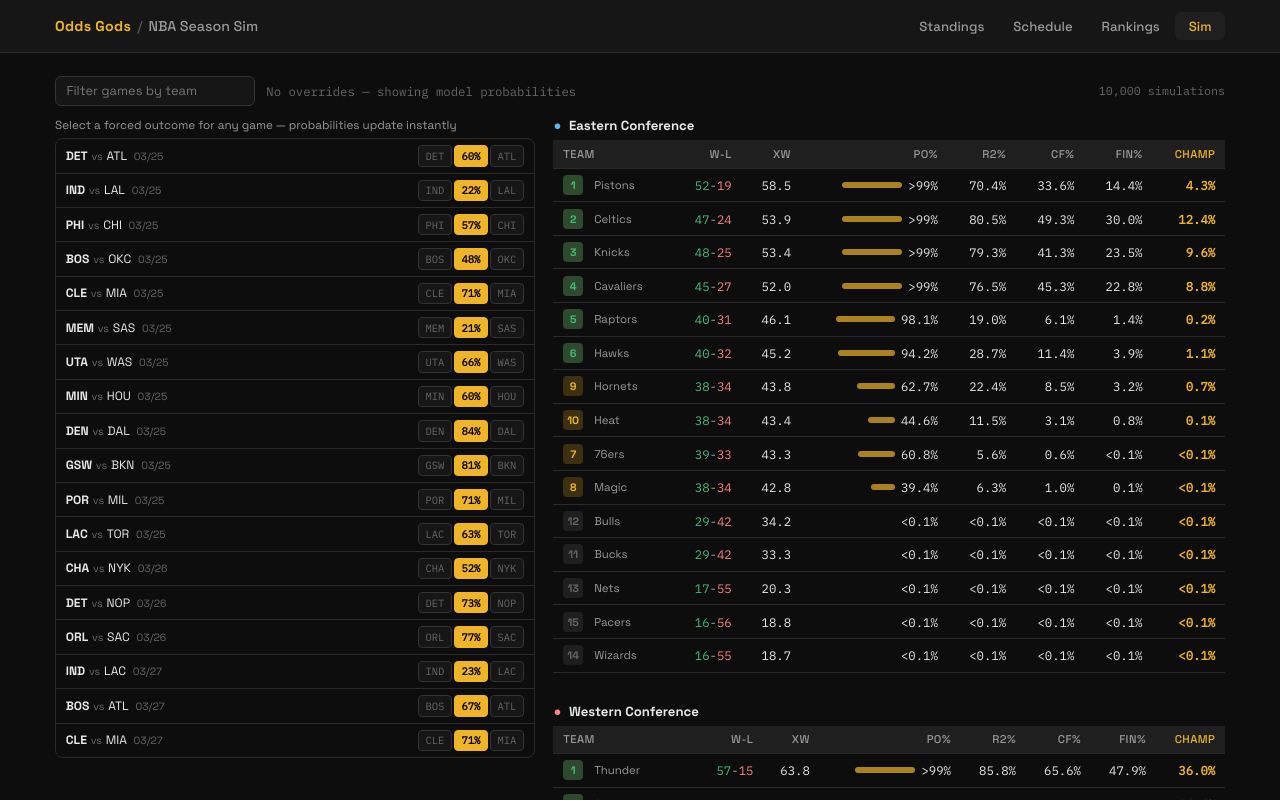
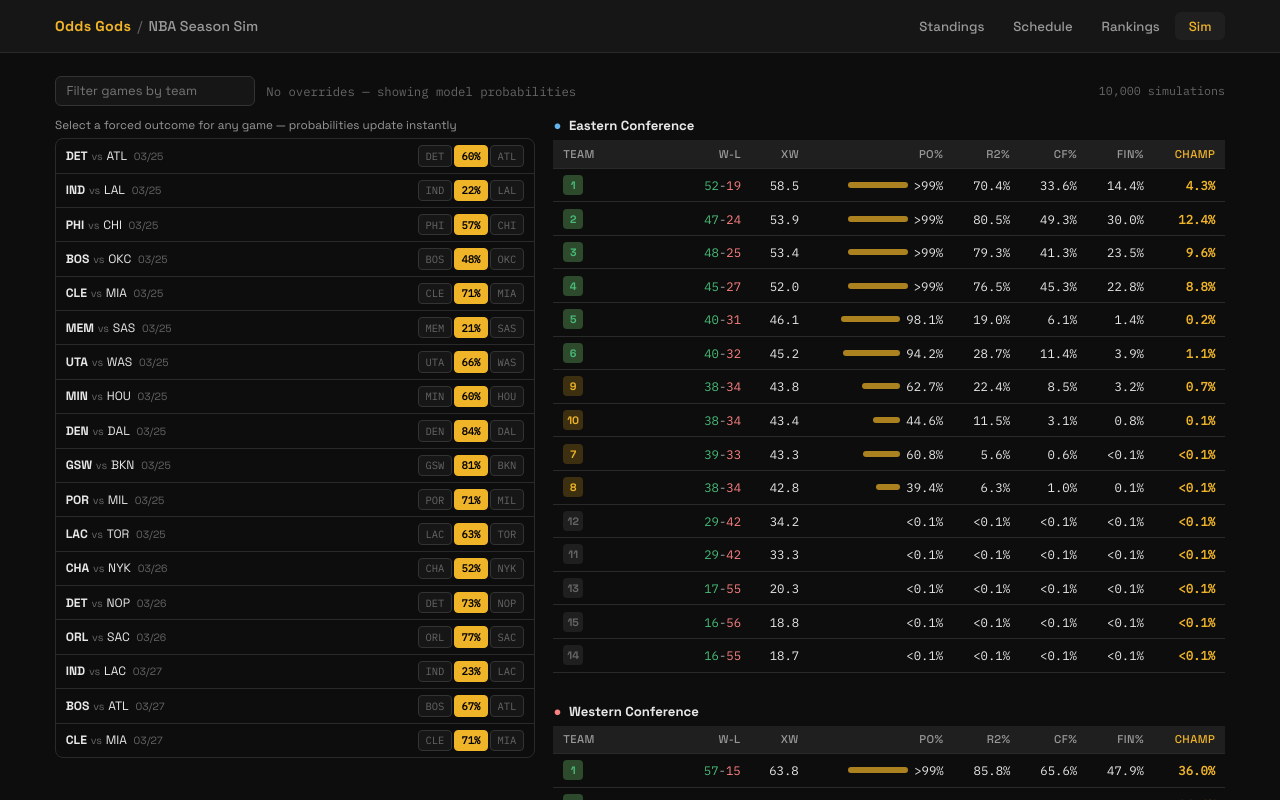
Before and after one commit to egomaniacsfantasy/oddsgodslanding, a React (Vite) app in the folder nba/: page / in a window 1280 px wide. Both pictures are taken after a click on the button "Sim". Shown: the top 800 px of the page. Built offline with nearby package versions, Linux system fonts and the light colour scheme.

Commit message:
Update NBA sim outputs (2026-03-25)

```diff
--- a/nba/src/components/SimPage.tsx
+++ b/nba/src/components/SimPage.tsx
@@ -177,10 +177,9 @@
                     <tbody>
                       {rows.map(({ s, r }, idx) => (
                         <tr key={s.teamId}>
-                          <td className="left">
+                          <td className="left" style={{ minWidth:110 }}>
                             <span className={`seed-badge ${seedClass(s.seed)}`}>{s.seed}</span>
-                            <span style={{ fontWeight:600 }}>{s.teamAbbr}</span>
-                            <span style={{ color:"var(--text2)", marginLeft:5, fontSize:"0.76rem" }}>{s.teamName}</span>
+                            <span style={{ fontWeight:700, color:"#e8e8e8" }}>{s.teamAbbr}</span>
                           </td>
                           <td style={{ color:"var(--text2)" }}>
                             <span style={{ color:"var(--green)" }}>{s.wins}</span>-<span style={{ color:"var(--red)" }}>{s.losses}</span>
```
